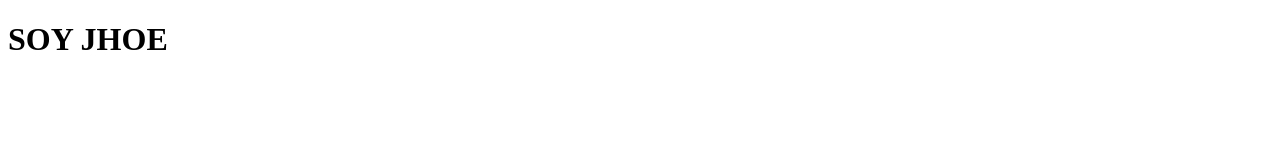
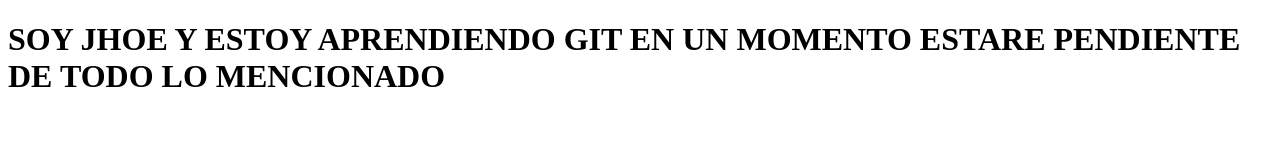
Before and after one commit to JHOER-S-F/APRENDIENDO, a plain HTML site: page index.html in a window 1280 px wide. Drawn offline with Linux system fonts and the light colour scheme.

Commit message:
segundo commit

```diff
--- a/index.html
+++ b/index.html
@@ -6,6 +6,6 @@
     <title>Document</title>
 </head>
 <body>
-    <h1>SOY JHOE</h1>
+    <h1>SOY JHOE Y ESTOY APRENDIENDO GIT EN UN MOMENTO ESTARE PENDIENTE DE TODO LO MENCIONADO</h1>
 </body>
 </html>
```
